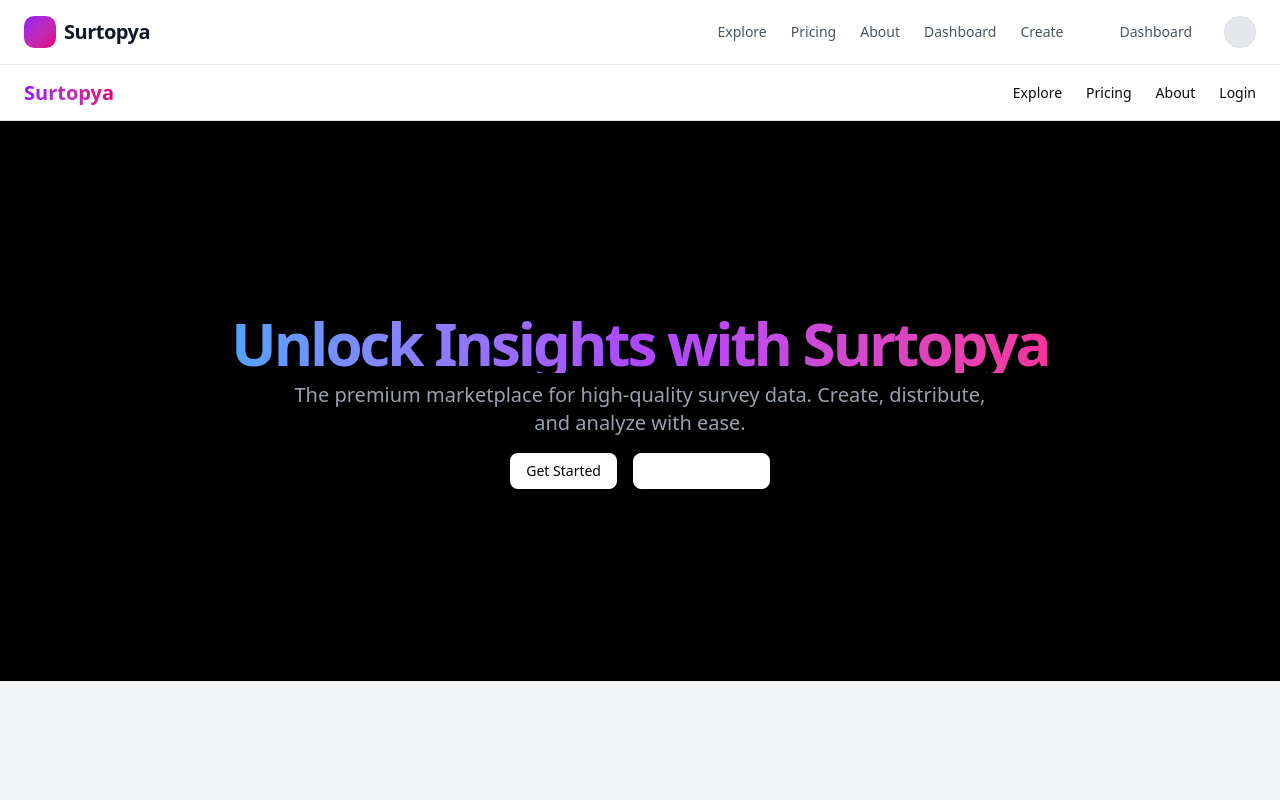
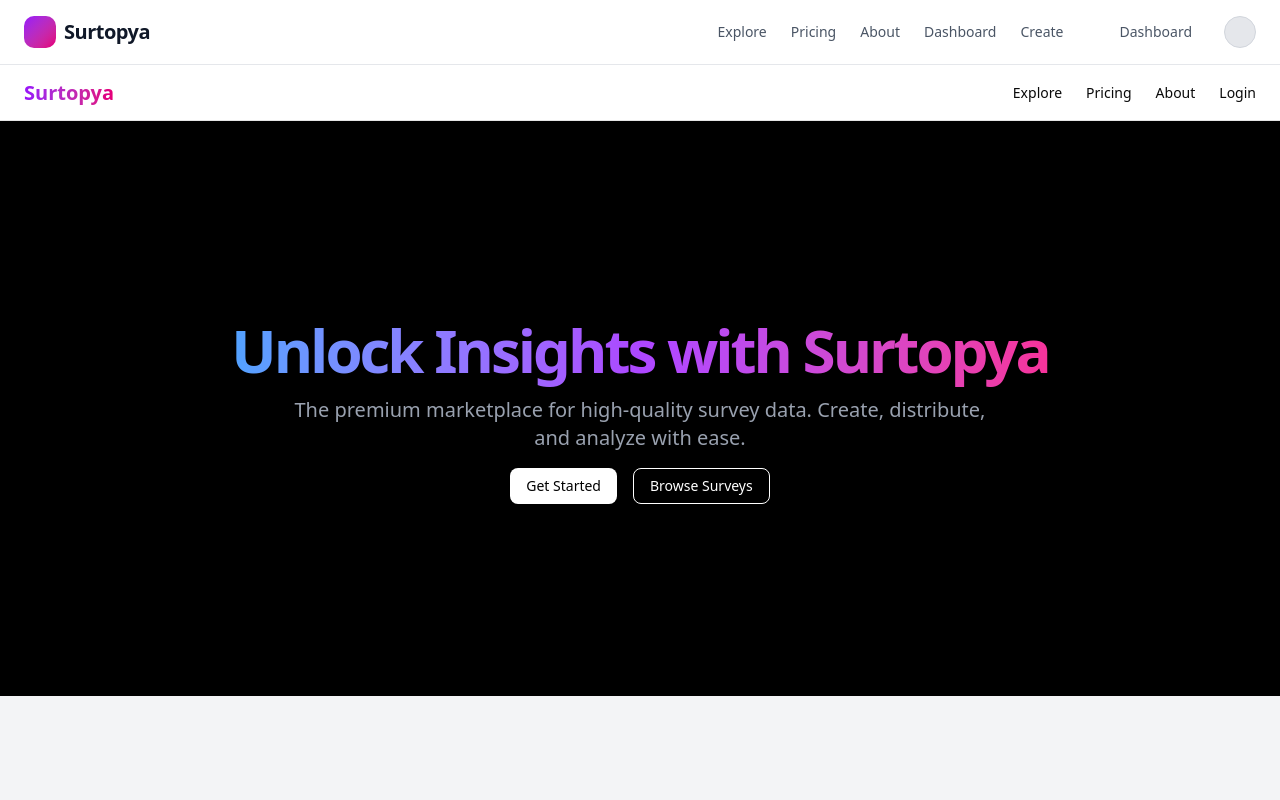
Before and after one commit to TimLai666/proj_surtopya, a Next.js app in the folder surtopya/: page / in a window 1280 px wide. Shown: the top 800 px of the page. Built offline with nearby package versions, Linux system fonts and the light colour scheme.

Commit message:
fix: home page style

```diff
--- a/surtopya/src/app/(main)/page.tsx
+++ b/surtopya/src/app/(main)/page.tsx
@@ -30,7 +30,7 @@ export default function Home() {
           <div className="container px-4 md:px-6">
             <div className="flex flex-col items-center space-y-4 text-center">
               <div className="space-y-2">
-                <h1 className="text-3xl font-bold tracking-tighter sm:text-4xl md:text-5xl lg:text-6xl/none bg-clip-text text-transparent bg-gradient-to-r from-blue-400 via-purple-500 to-pink-500">
+                <h1 className="text-3xl font-bold tracking-tighter sm:text-4xl md:text-5xl lg:text-6xl leading-tight bg-clip-text text-transparent bg-gradient-to-r from-blue-400 via-purple-500 to-pink-500">
                   Unlock Insights with Surtopya
                 </h1>
                 <p className="mx-auto max-w-[700px] text-gray-400 md:text-xl">
@@ -41,7 +41,7 @@ export default function Home() {
                 <Button asChild className="bg-white text-black hover:bg-gray-200">
                   <Link href="/create">Get Started</Link>
                 </Button>
-                <Button variant="outline" asChild className="text-white border-white hover:bg-white hover:text-black">
+                <Button variant="outline" asChild className="border-white bg-transparent text-white hover:bg-white hover:text-black">
                   <Link href="/explore">Browse Surveys</Link>
                 </Button>
               </div>
--- a/surtopya/src/app/globals.css
+++ b/surtopya/src/app/globals.css
@@ -120,3 +120,9 @@
     @apply bg-background text-foreground;
   }
 }
+
+@layer components {
+  .container {
+    @apply mx-auto max-w-7xl;
+  }
+}
```
